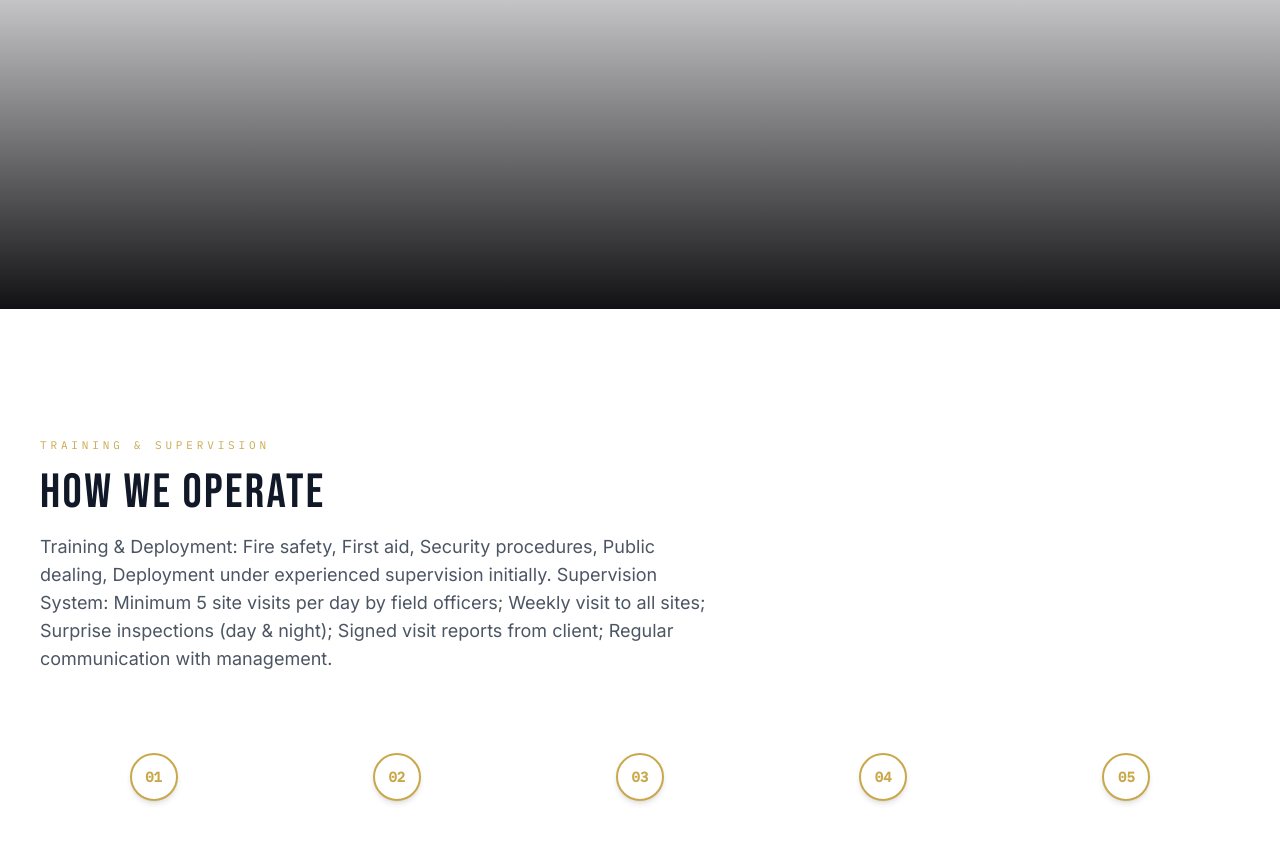
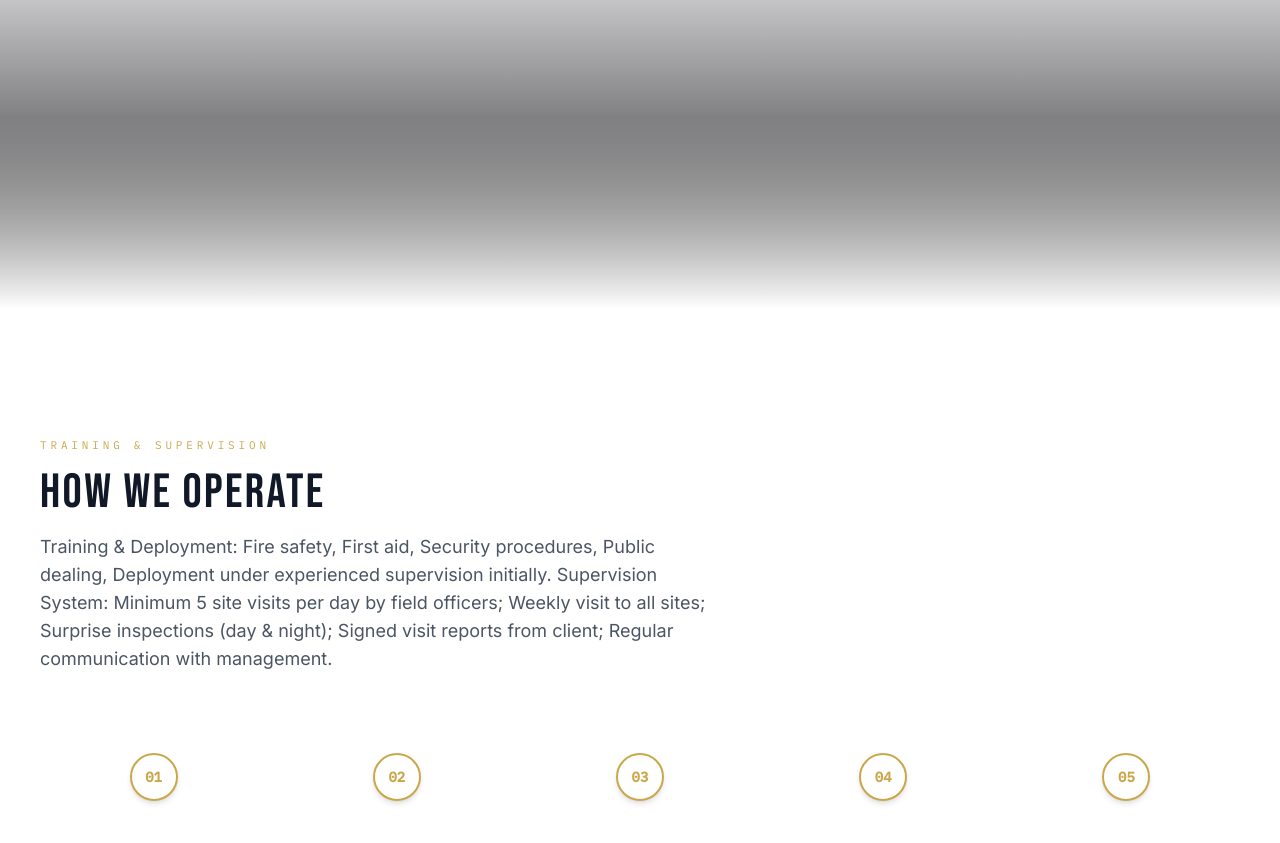
Before and after one commit to shivansh-121/Honos_Webstie, a Next.js app: page / in a window 1280 px wide. Shown: the part 5106-5949 px from the top of the page. Built offline with nearby package versions, Linux system fonts and the light colour scheme.

Commit message:
feat: add bottom gradient blend to statement section

```diff
--- a/components/sections/Statement.tsx
+++ b/components/sections/Statement.tsx
@@ -62,6 +62,9 @@ export function Statement() {
         {/* Top edge blend gradient to merge with the previous section (Services) */}
         <div className="absolute top-0 left-0 right-0 h-48 bg-gradient-to-b from-obsidian to-transparent z-20 pointer-events-none" />
 
+        {/* Bottom edge blend gradient to merge with the next section (Process) */}
+        <div className="absolute bottom-0 left-0 right-0 h-48 bg-gradient-to-t from-obsidian to-transparent z-20 pointer-events-none" />
+
         <SecurityBackdrop variant="section" />
         <div
           className="pointer-events-none absolute inset-0"
```
